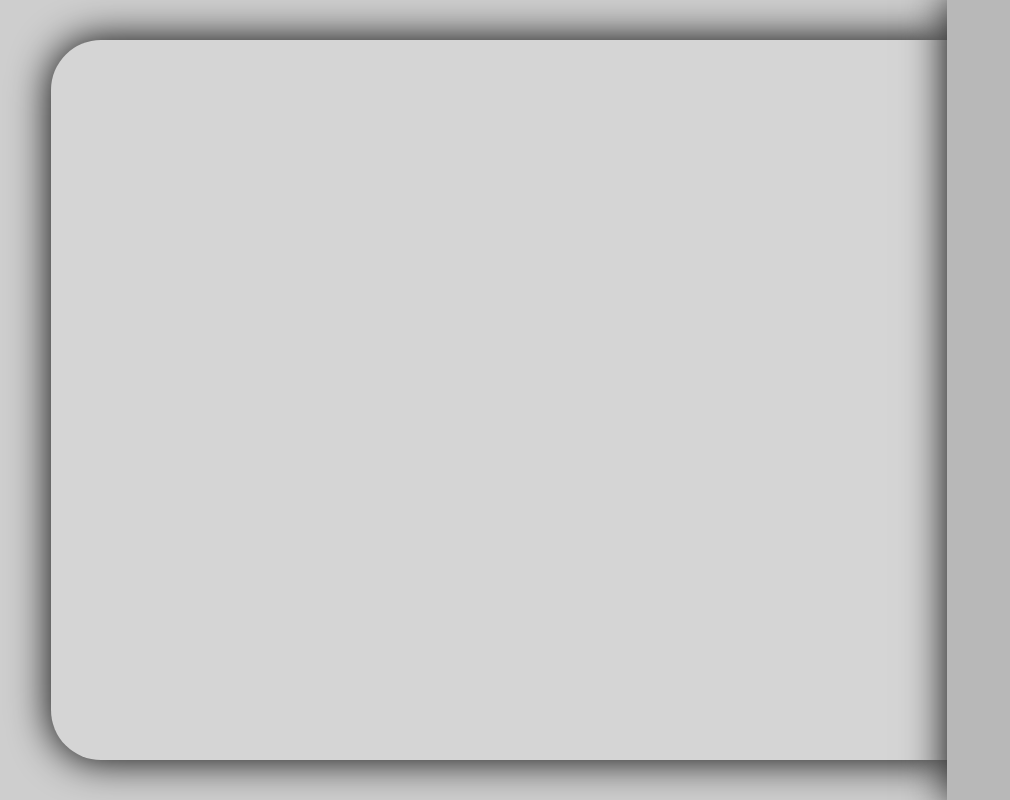
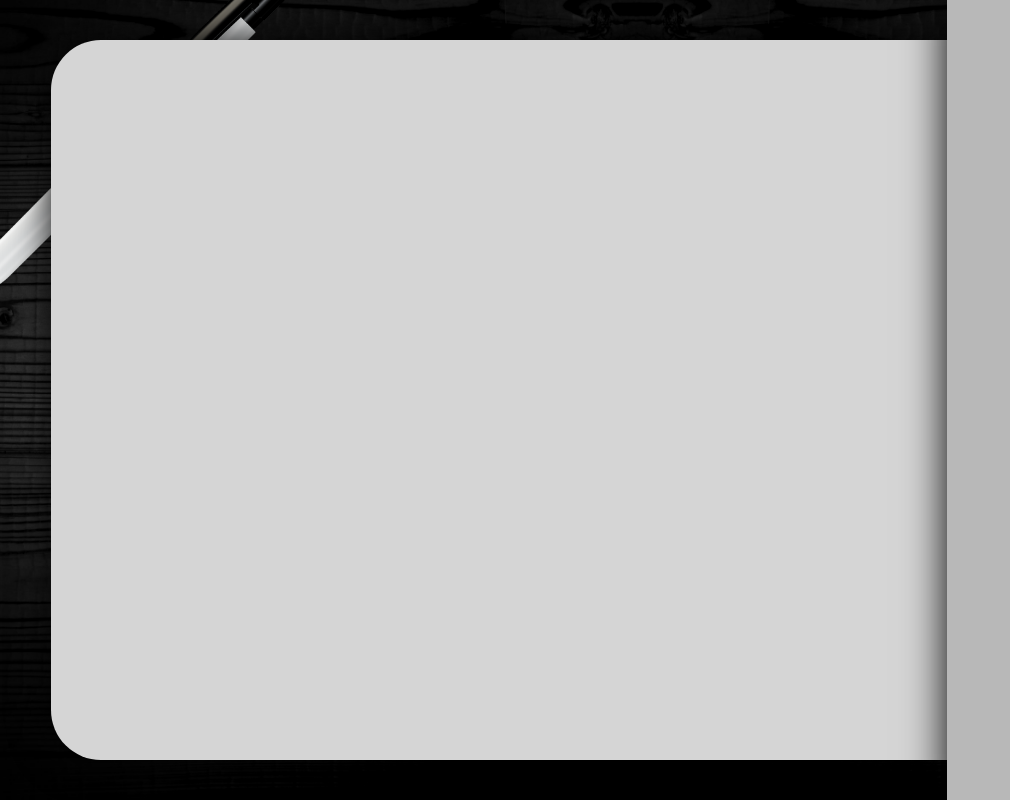
Before and after one commit to mbisovskyi/Portfolio-Page, a React (Create React App) app: page / in a window 1280 px wide. Shown: the whole page, without its empty margins (0-1010 px from the left). Built offline with nearby package versions, Linux system fonts and the light colour scheme.

Commit message:
Background image added + Pen image added + NavBar component created

```diff
--- a/src/App.css
+++ b/src/App.css
@@ -1,4 +1,3 @@
 .App {
-  background-color: #cecece;
-  min-height: 100vh;
+  height: 100vh;
 }
--- /dev/null
+++ b/src/components/NavBar/NavBar.jsx
@@ -0,0 +1,7 @@
+import "./NavBar.css";
+
+const NavBar = () => {
+  return <div className="navbar-wrap"></div>;
+};
+
+export default NavBar;
--- a/src/pages/HomePage/HomePage.css
+++ b/src/pages/HomePage/HomePage.css
@@ -1,5 +1,17 @@
 .homepage-wrap {
   display: flex;
+}
+
+.background-img {
+  width: 100vw;
+  height: 100vh;
+}
+
+.pen-img {
+  position: absolute;
+  z-index: 0;
+  left: -5%;
+  top: -3%;
 }
 
 .left-container {
--- a/src/pages/HomePage/HomePage.js
+++ b/src/pages/HomePage/HomePage.js
@@ -1,9 +1,16 @@
+import NavBar from "../../components/NavBar/NavBar";
 import "./HomePage.css";
+import background from "../../assets/desk.jpg";
+import pen from "../../assets/pen.png";
 
 const HomePage = () => {
   return (
     <div className="homepage-wrap">
-      <div className="left-container"></div>
+      <img className="background-img" src={background} alt="background" />
+      <img className="pen-img" src={pen} alt="pen" height="350px" />
+      <div className="left-container">
+        <NavBar />
+      </div>
       <div className="right-container"></div>
     </div>
   );
```
Also changed, not shown: src/assets/desk.jpg (added), src/assets/pen.png (added), src/components/NavBar/NavBar.css (added).
